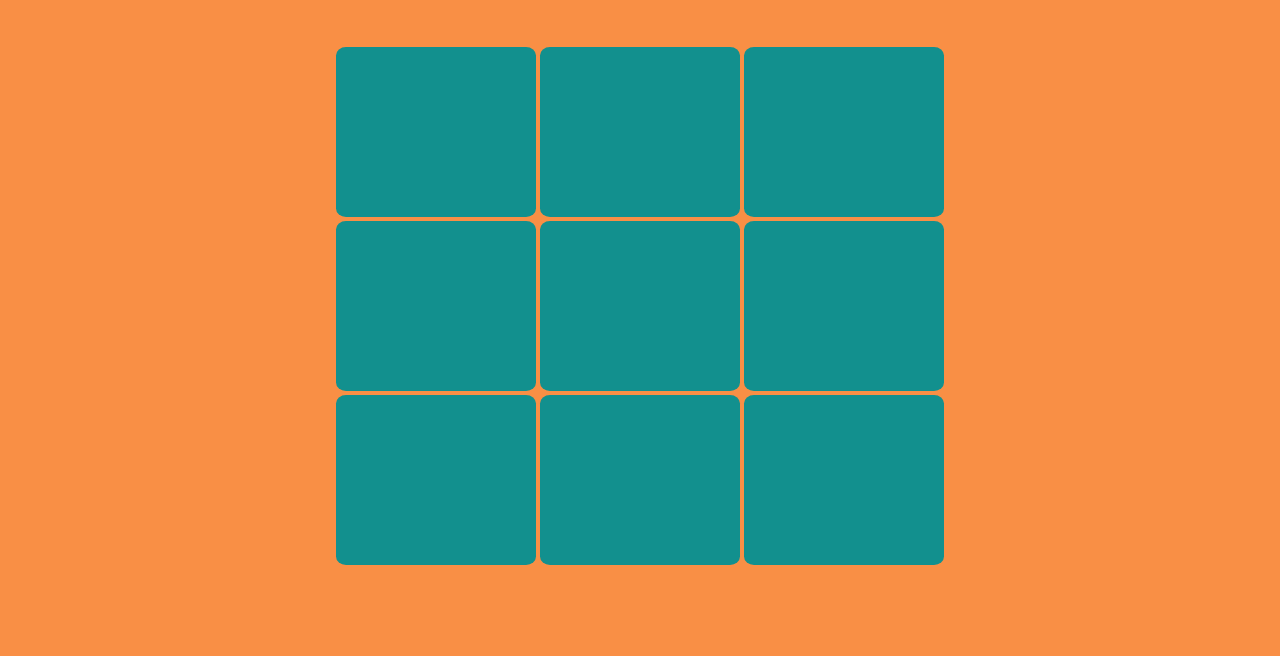
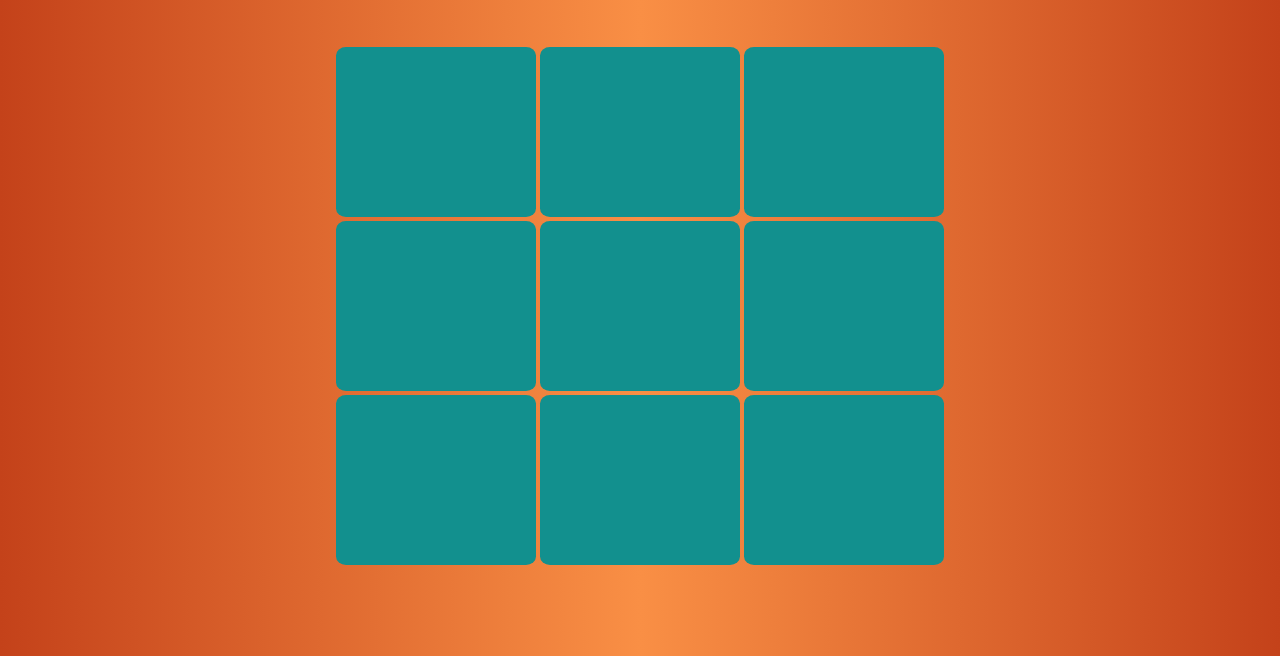
Before and after one commit to martecodes/tictactoe, a plain HTML site: page index.html in a window 1280 px wide. Shown: the part 144-800 px from the top of the page. Drawn offline with Linux system fonts and the light colour scheme.

Commit message:
cleaner background color

```diff
--- a/css/main.css
+++ b/css/main.css
@@ -4,7 +4,7 @@
 }
 
 body{
-    background: rgb(249,143,69);
+    background:  linear-gradient( 0.25turn, rgb(196,66,26),rgb(249,143,69),rgb(196,66,26) )
 }
 
 .board{
@@ -18,6 +18,7 @@ section{
     display: flex;
     justify-content: center;
     align-items: center;
+
 }
 
 .cell{
@@ -25,7 +26,6 @@ section{
     justify-content: center;
     align-items: center;
     text-align: center;
-    font-family: sans-serif;
     font-size: 150px;
     margin: 2px;
     width: 200px;
--- a/js/main.js
+++ b/js/main.js
@@ -1,5 +1,3 @@
-
-
 //lets create the user X and O
 const user = {
     x: 'X',
```
